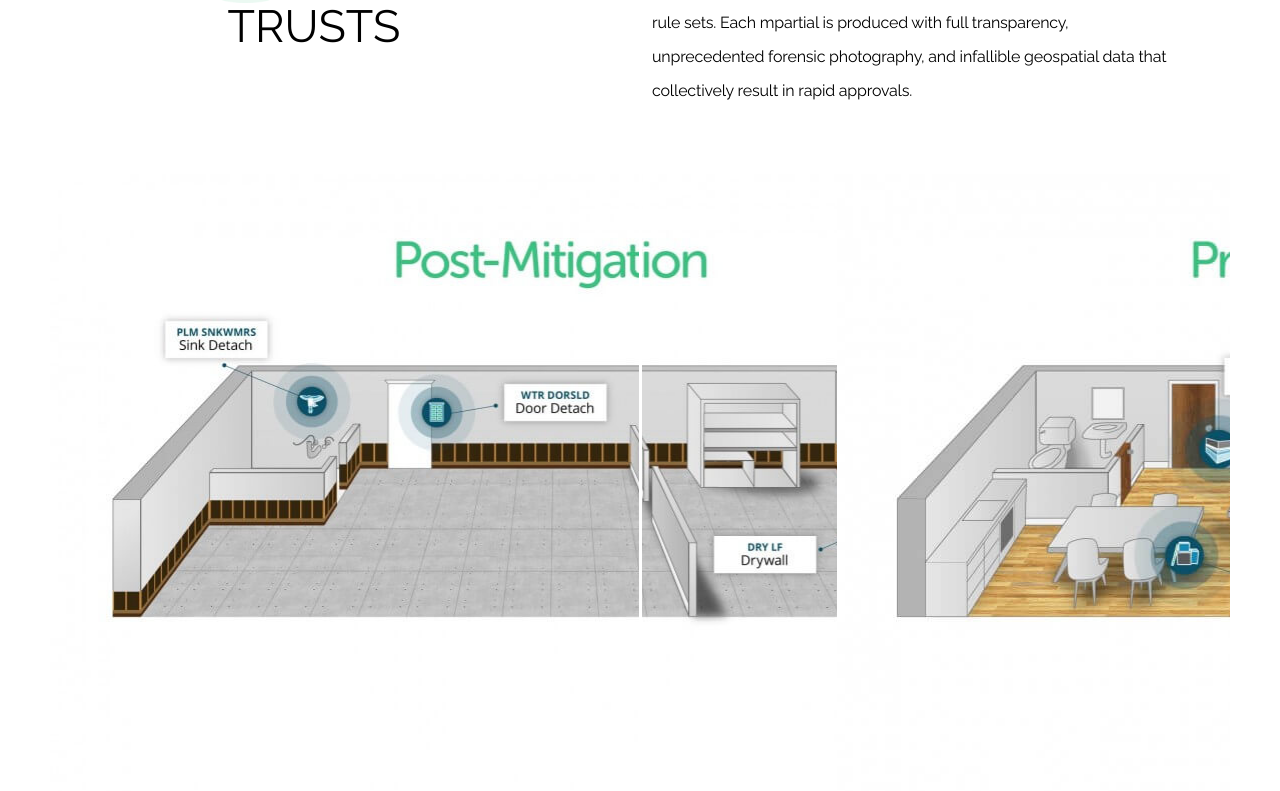
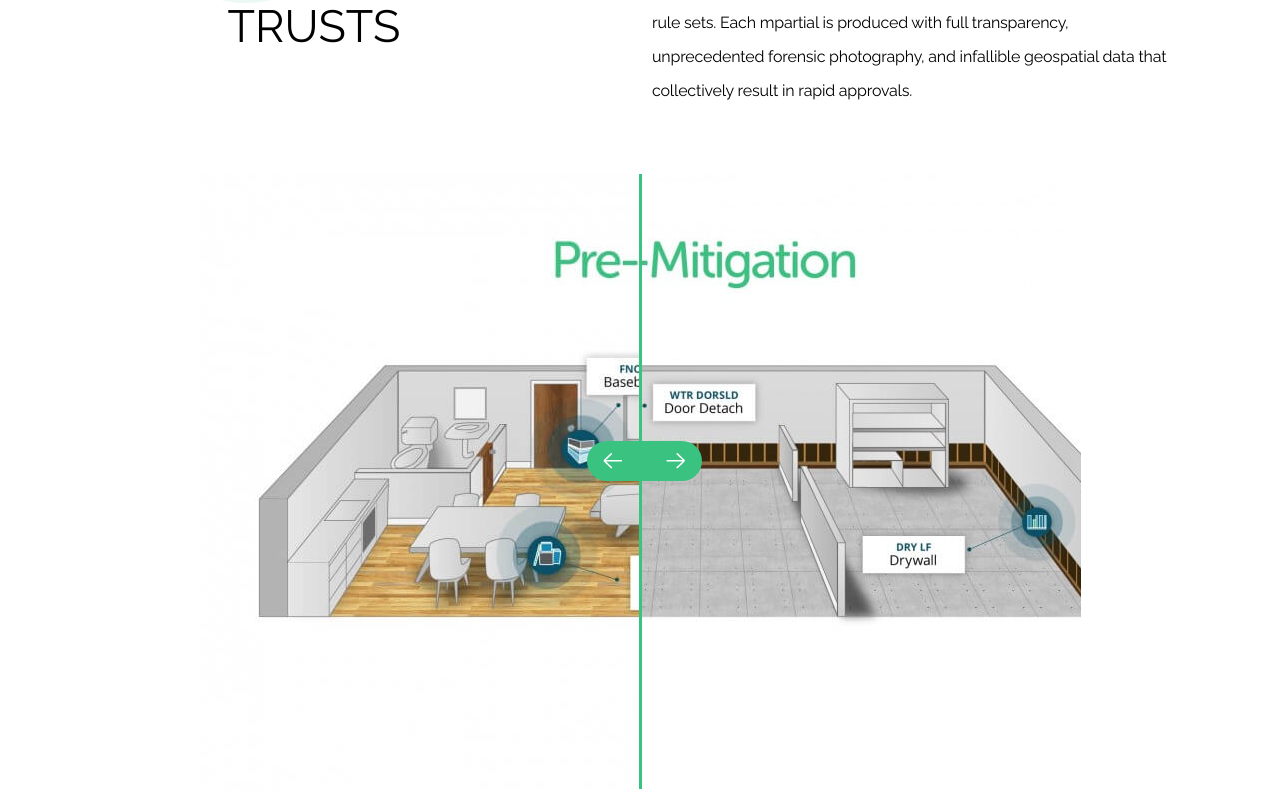
Before and after one commit to muzammil-tariq/nullBrainer, a React (Create React App) app: page / in a window 1280 px wide. Shown: the part 1011-1802 px from the top of the page. Built offline with nearby package versions, Linux system fonts and the light colour scheme.

Commit message:
comparison slider

```diff
--- a/src/scenes/post-mitigration/index.css
+++ b/src/scenes/post-mitigration/index.css
@@ -1,10 +1,10 @@
-.mitigration{
+.mitigration {
   width: 100%;
   height: auto;
-    padding: 50px 50px 0;
+  padding: 50px 199px 0;
   align-items: center;
 }
- .wrapper{
+.wrapper {
   box-sizing: border-box;
   position: relative;
   width: 100%;
@@ -12,25 +12,31 @@
   overflow: hidden;
   display: block;
 }
- .wrapper .images{
+.wrapper .images {
   height: 100%;
   width: 100%;
   display: flex;
 }
- .wrapper .images .img-1{
+.wrapper .images .img-1 {
   height: 100%;
   width: 100%;
   background: url(../../assets/postMitigration.jpg);
   background-repeat: no-repeat;
 }
- .wrapper .images .img-2{
+.images {
+  position: relative;
+}
+.wrapper .images .img-2 {
+  position: absolute;
+  top: 0;
+  left: 0;
   height: 100%;
   width: 50%;
   background: url(../../assets/preMitigation.jpg);
   background-repeat: no-repeat;
 }
 
- .wrapper .slider{
+.wrapper .slider {
   position: absolute;
   z-index: 1000;
   top: 0;
@@ -38,30 +44,35 @@
   width: 100%;
 }
 
- .wrapper .slider input{
+.wrapper .slider input {
   width: 100%;
-     outline: none;
   outline: none;
   background: none;
   -webkit-appearance: none;
 }
- .slider input::-webkit-slider-thumb{
+.wrapper .arrows img{
+    content: url(../../assets/comparison.png);
+    display: block;
+    position: absolute;
+    top: 267px;
+    left: 44%;
+}
+.slider input::-webkit-slider-thumb {
   -webkit-appearance: none;
-  height: 486px;
-  background: #fff;
+  height: 615px;
+  background: #3ac280;
   width: 3px;
+  cursor: ew-resize;
 
 
 }
-
-
- .try-now-btn{
+.try-now-btn {
   text-align: center;
   padding: 0 0 30px;
   margin: 0 auto;
 }
 
- .try-now-btn .btn{
+.try-now-btn .btn {
   height: 40px;
   width: 159px;
   background: #3ac280;
@@ -71,8 +82,7 @@
   font-size: 14px;
   color: #fff;
   opacity: 1;
-
 }
- .btn:hover{
+.btn:hover {
   color: #000;
 }
--- a/src/scenes/post-mitigration/postMitigration.js
+++ b/src/scenes/post-mitigration/postMitigration.js
@@ -1,7 +1,16 @@
-import React from 'react';
-import './index.css'
-const postMitigration = (props) => (
-
+import React, { useState } from 'react';
+import './index.css';
+import img from '../../assets/comparison.png';
+const PostMitigration = (props) => {
+    const [range, setRange] = useState(50);
+    const onRangeChange = (e) => {
+        const img=document.querySelector('.img-2');
+        const com=document.querySelector('.wrapper .arrows img');
+        img.style.width=e.target.value + "%"
+        com.style.left=(e.target.value - 7) + "%"
+        setRange(e.target.value);
+    }
+    return (
         <section className="mitigration" >
             <div className="wrapper">
                 <div className="images">
@@ -9,7 +18,10 @@ const postMitigration = (props) => (
                     <div className="img-2"></div>
                 </div>
                 <div className="slider">
-                <input type="range" min="0" max="100" value="50" />
+                    <input type="range" min="0" max="100" value={range} onChange={onRangeChange} />
+                </div>
+                <div className="arrows">
+                    <img src={img}></img>
                 </div>
             </div>
             <div className="try-now-btn">
@@ -17,8 +29,10 @@ const postMitigration = (props) => (
                     <button className="btn">Try Today</button>
                 </a>
             </div>
+
         </section>
 
     );
+}
 
-export default postMitigration;
+export default PostMitigration;
```
Also changed, not shown: src/assets/comparison.png (added). Lines whose indentation alone changed are shown as unchanged.
